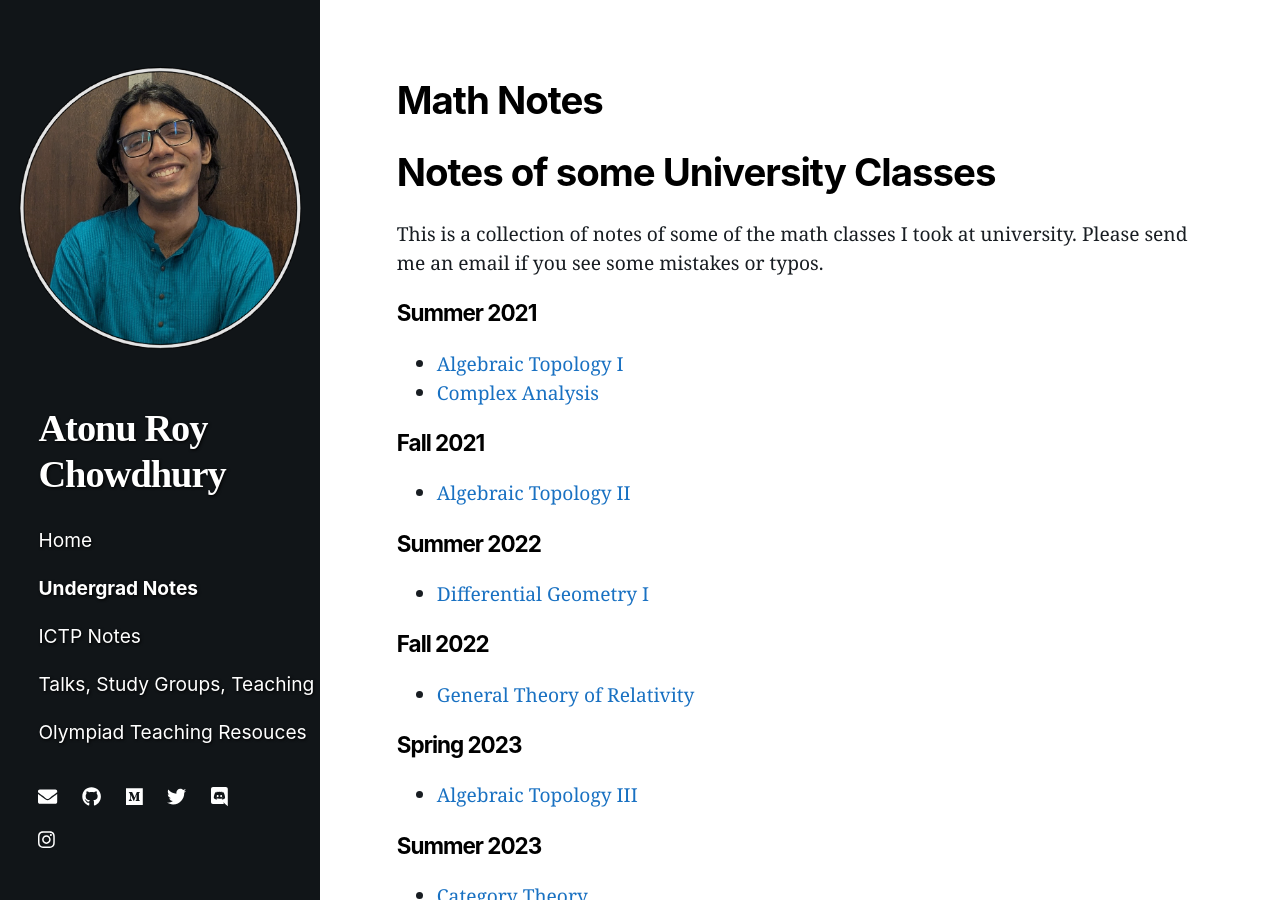
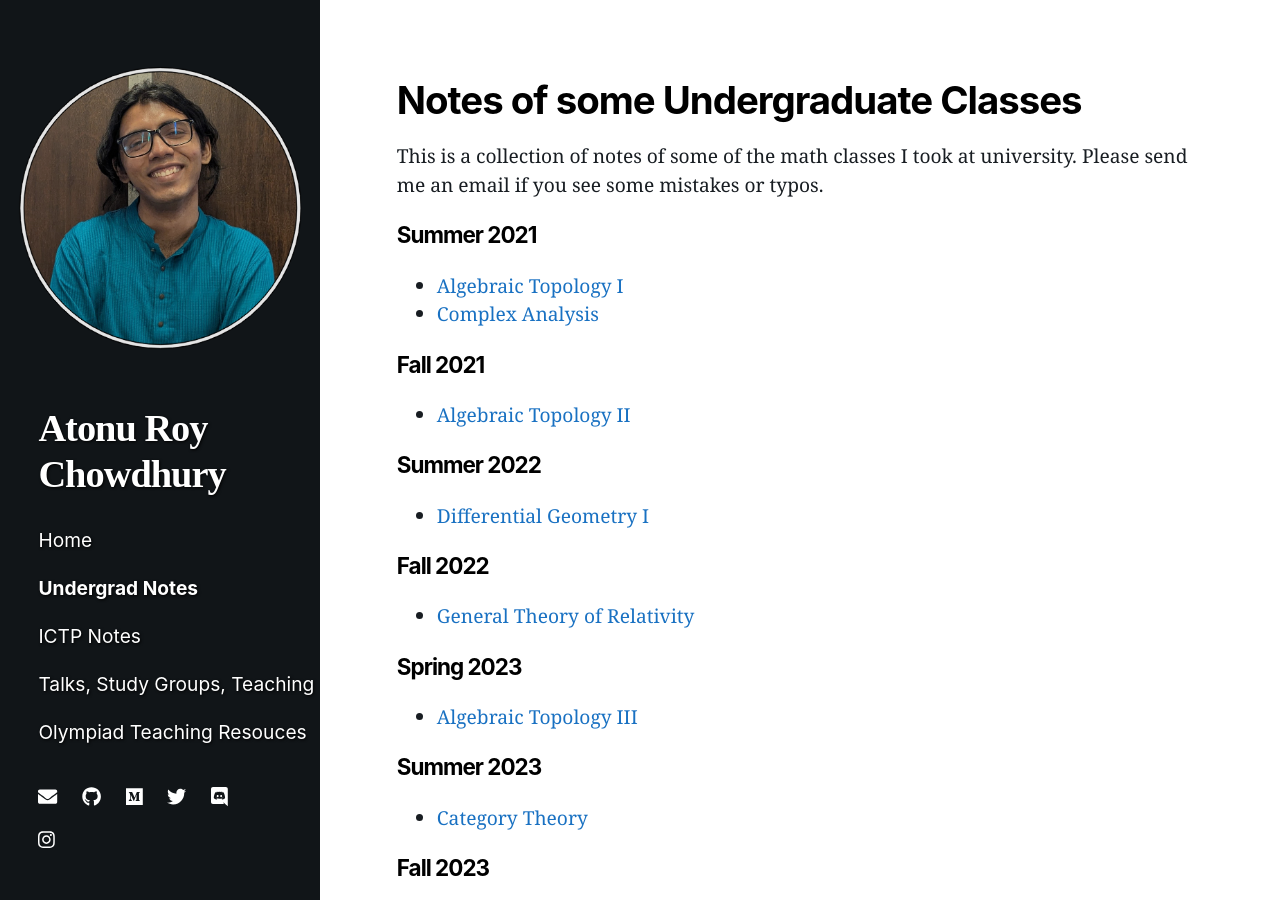
Before and after one commit to atonurc/atonurc.github.io, a Jekyll site: the page built from unimath.markdown, in a window 1280 px wide and 900 px high. Built offline with Jekyll 4.4.1, drawn with Linux system fonts in a browser that asks for light colours; nearby versions of some CDN libraries.

```diff
--- a/ICTP.markdown
+++ b/ICTP.markdown
@@ -3,13 +3,13 @@
 # To modify the layout, see https://jekyllrb.com/docs/themes/#overriding-theme-defaults
 
 layout: page
-title: ICTP Notes
+title: Notes of some Classes at ICTP
 permalink: /ICTP
 math: true
 description: This is a collection of notes of some of the classes I took at ICTP.
 ---
 
-# Notes of some Classes at ICTP
+<!-- # Notes of some Classes at ICTP -->
 
 This is a collection of notes of some of the classes I took at ICTP. Please send me an email if you see some mistakes or typos.
 
--- a/liegrp.markdown
+++ b/liegrp.markdown
@@ -3,13 +3,13 @@
 # To modify the layout, see https://jekyllrb.com/docs/themes/#overriding-theme-defaults
 
 layout: page
-title: Lie Groups and Lie Algebras Lecture
+title: Lie Groups and Lie Algebras
 permalink: /liegrp
 math: true
 description: These are the materials for my lecture seris on Lie groups and Lie algebras.
 ---
 
-# Lie Groups and Lie Algebras
+
 
 These are the materials for my lecture series on Lie groups and Lie algebras. The lecture series is available on YouTube. [Playlist link](https://www.youtube.com/playlist?list=PL3yvFNLohjmVgjbqPzoDAGb73qQOrYKiY)
 
--- a/misc.markdown
+++ b/misc.markdown
@@ -9,7 +9,6 @@ math: true
 description: This is a collection of slides for some of the talks, along with the relevant teaching experiences I had.
 ---
 
-# Talks, Study Groups, Teaching
 
 This is a collection of slides for some of the talks, along with the relevant teaching experiences I had.
 
--- a/olymath.markdown
+++ b/olymath.markdown
@@ -3,7 +3,7 @@
 # To modify the layout, see https://jekyllrb.com/docs/themes/#overriding-theme-defaults
 
 layout: page
-title: Olympiad Math
+title: ""
 permalink: /olymath
 math: true
 description: This is a collection of notes I prepared for teaching olympiad maths.
--- a/unimath.markdown
+++ b/unimath.markdown
@@ -3,13 +3,12 @@
 # To modify the layout, see https://jekyllrb.com/docs/themes/#overriding-theme-defaults
 
 layout: page
-title: Math Notes
+title: Notes of some Undergraduate Classes
 permalink: /unimath
 math: true
 description: This is a collection of notes of some of the math classes I took at university.
 ---
 
-# Notes of some University Classes
 
 This is a collection of notes of some of the math classes I took at university. Please send me an email if you see some mistakes or typos.
 
```
